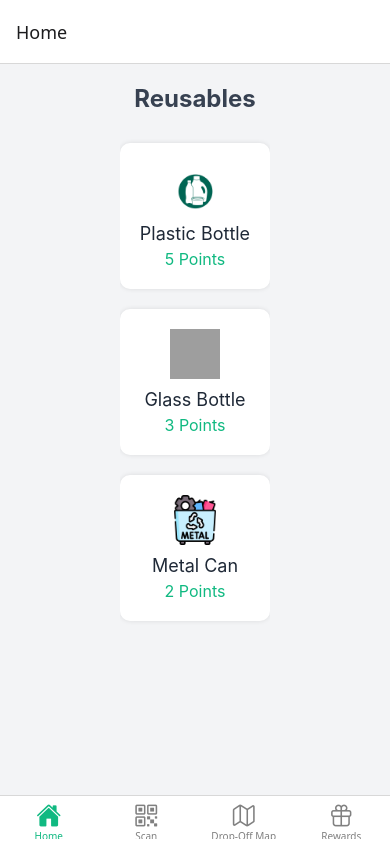
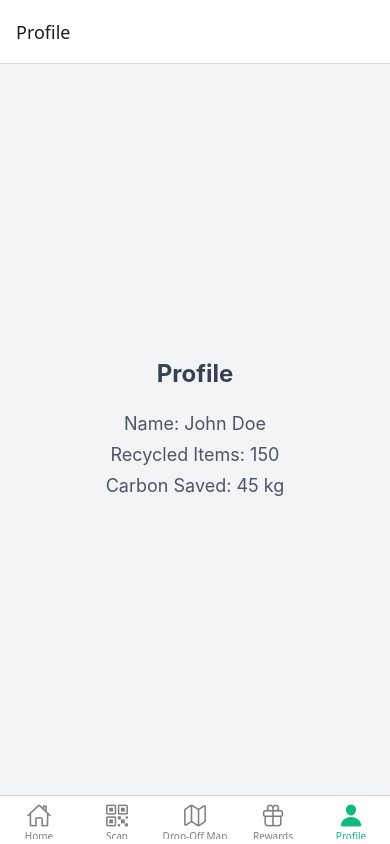
Before and after one commit to sshahary/futurecityHackathon, a React Native app in the folder prezero-app/: screen /Profile in a window 390 px wide. Built offline with nearby package versions, Linux system fonts and the light colour scheme; grey boxes are pictures that could not be loaded.

Commit message:
profile init

```diff
--- a/prezero-app/App.tsx
+++ b/prezero-app/App.tsx
@@ -6,6 +6,7 @@ import HomeScreen from './src/screens/HomeScreen';
 import ScannerScreen from './src/screens/ScannerScreen';
 import DropOffMapScreen from './src/screens/DropOffMapScreen';
 import RewardsScreen from './src/screens/RewardsScreen';
+import ProfileScreen from './src/screens/ProfileScreen';
 import { Ionicons } from '@expo/vector-icons';
 
 const Tab = createBottomTabNavigator();
@@ -18,17 +19,18 @@ export default function App() {
           tabBarIcon: ({ focused, color, size }) => {
             let iconName: keyof typeof Ionicons.glyphMap;
 
-            if (route.name === 'Home') {
+            if (route.name === 'Home')
               iconName = focused ? 'home' : 'home-outline';
-            } else if (route.name === 'Scan') {
+            else if (route.name === 'Scan')
               iconName = focused ? 'qr-code' : 'qr-code-outline';
-            } else if (route.name === 'Drop-Off Map') {
+            else if (route.name === 'Drop-Off Map')
               iconName = focused ? 'map' : 'map-outline';
-            } else if (route.name === 'Rewards') {
+            else if (route.name === 'Rewards')
               iconName = focused ? 'gift' : 'gift-outline';
-            } else {
+            else if (route.name === 'Profile')
+              iconName = focused ? 'person' : 'person-outline';
+            else
               iconName = 'help';
-            }
 
             return <Ionicons name={iconName} size={size || 20} color={color} />;
           },
@@ -40,6 +42,7 @@ export default function App() {
         <Tab.Screen name="Scan" component={ScannerScreen} />
         <Tab.Screen name="Drop-Off Map" component={DropOffMapScreen} />
         <Tab.Screen name="Rewards" component={RewardsScreen} />
+        <Tab.Screen name="Profile" component={ProfileScreen} />
       </Tab.Navigator>
     </NavigationContainer>
   );
--- /dev/null
+++ b/prezero-app/src/screens/ProfileScreen.tsx
@@ -0,0 +1,43 @@
+import React from 'react';
+import { View, Text, StyleSheet } from 'react-native';
+
+const ProfileScreen = () => {
+  const userStats = {
+    name: 'John Doe',
+    recycledItems: 150,
+    carbonSaved: 45, // in kg
+    // image= "profile-screen.png"
+  };
+
+  return (
+    <View style={styles.container}>
+
+      <Text style={styles.header}>Profile</Text>
+      <Text style={styles.stat}>Name: {userStats.name}</Text>
+      <Text style={styles.stat}>Recycled Items: {userStats.recycledItems}</Text>
+      <Text style={styles.stat}>Carbon Saved: {userStats.carbonSaved} kg</Text>
+    </View>
+  );
+};
+
+const styles = StyleSheet.create({
+  container: {
+    flex: 1,
+    justifyContent: 'center',
+    alignItems: 'center',
+    backgroundColor: '#f3f4f6',
+  },
+  header: {
+    fontSize: 24,
+    fontWeight: 'bold',
+    marginBottom: 20,
+    color: '#374151',
+  },
+  stat: {
+    fontSize: 18,
+    marginVertical: 5,
+    color: '#4b5563',
+  },
+});
+
+export default ProfileScreen;
```
